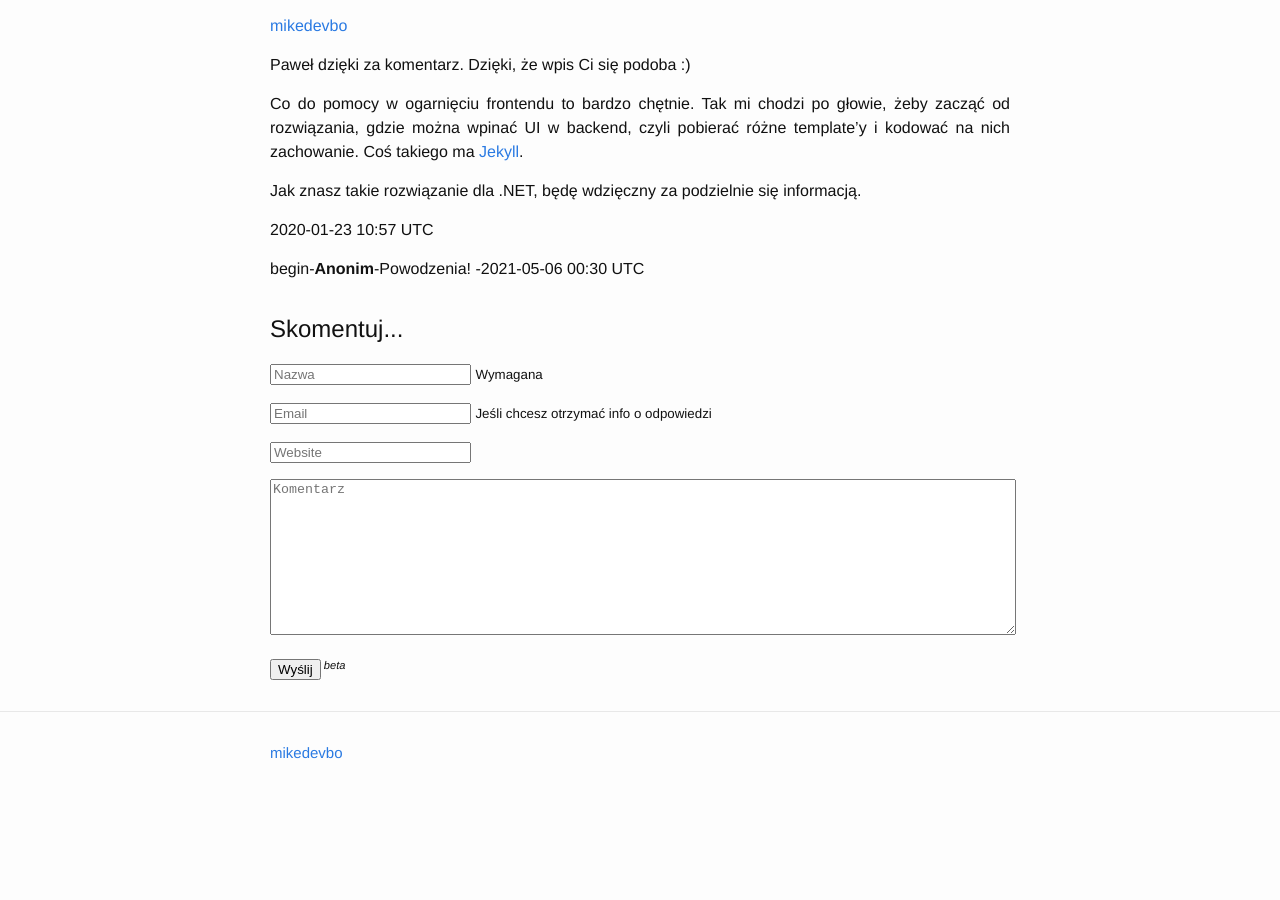
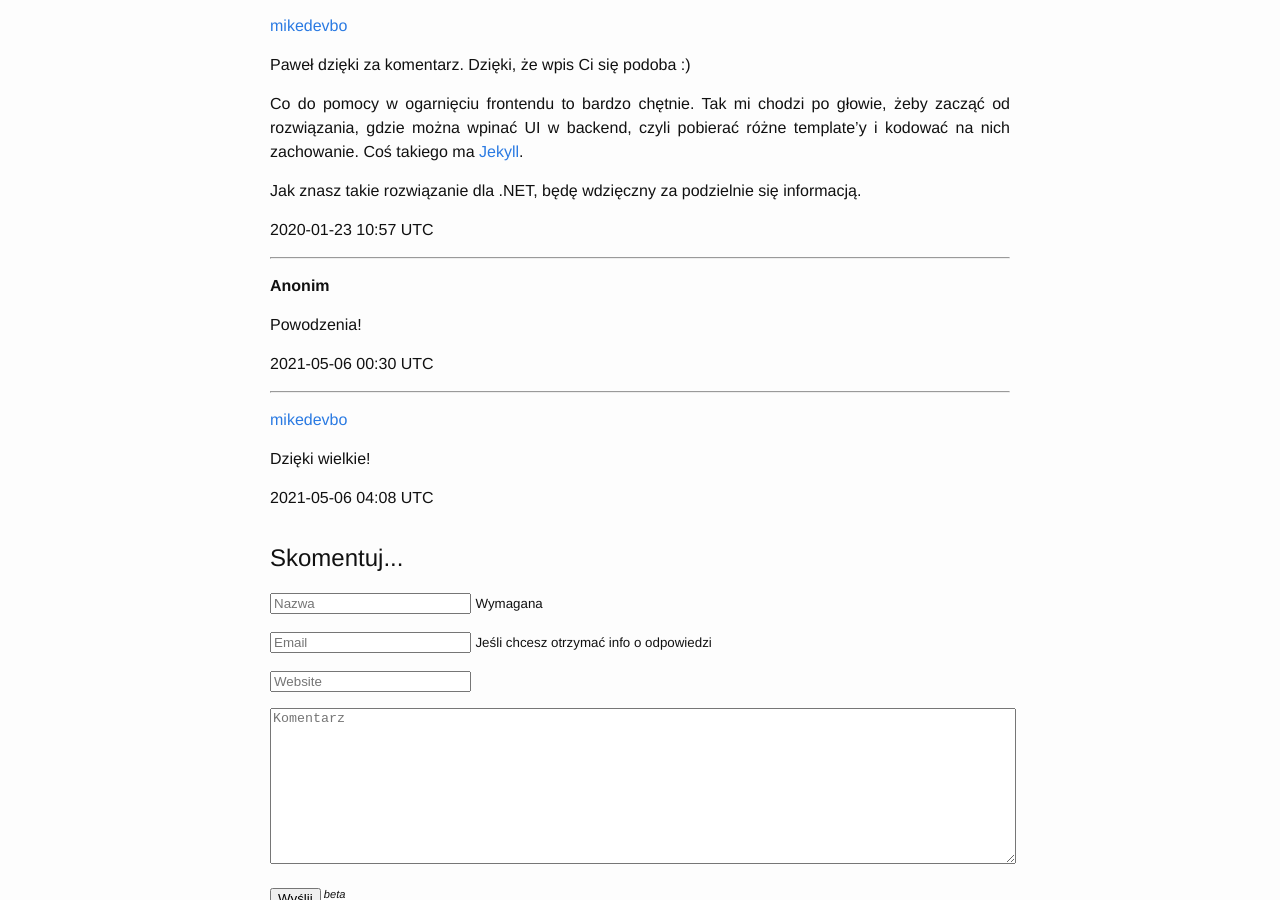
Before and after one commit to mikedevbo/mikedevbo.github.io, a Jekyll site: the page built from _posts/2020-01-12-what-was-what-is-what-will-be.md, in a window 1280 px wide and 900 px high, scrolled down 6461 px. Built offline with Jekyll 4.4.1, drawn with Linux system fonts in a browser that asks for light colours; before the commit the page ends 7286 px from its top, so only the background shows below that.

Commit message:
add comment response

```diff
--- a/_posts/2020-01-12-what-was-what-is-what-will-be.md
+++ b/_posts/2020-01-12-what-was-what-is-what-will-be.md
@@ -124,6 +124,24 @@ Jak znasz takie rozwiązanie dla .NET, będę wdzięczny za podzielnie się info
 
 2020-01-23 10:57 UTC
 
+---
+<p />
+
+**Anonim**
+
+Powodzenia!
+
+2021-05-06 00:30 UTC
+
+---
+<p />
+
+[mikedevbo](https://ddtd.pl)
+
+Dzięki wielkie!
+
+2021-05-06 04:08 UTC
+
 [1]: {{ site.url }}/assets/2020_was_is_will_be/what_was.svg
 [2]: {{ site.url }}/assets/2020_was_is_will_be/what_is.svg
 [3]: {{ site.url }}/assets/2020_was_is_will_be/what_will_be.svg
@@ -139,4 +157,3 @@ Jak znasz takie rozwiązanie dla .NET, będę wdzięczny za podzielnie się info
 [13]: https://azure.microsoft.com/en-us/services/service-bus/ "azure service bus"
 [14]: https://docs.microsoft.com/en-us/azure/storage/queues/ "azure storage queues"
 [15]: https://fake.build/ "fake build"
-begin-**Anonim**-Powodzenia! -2021-05-06 00:30 UTC
```
